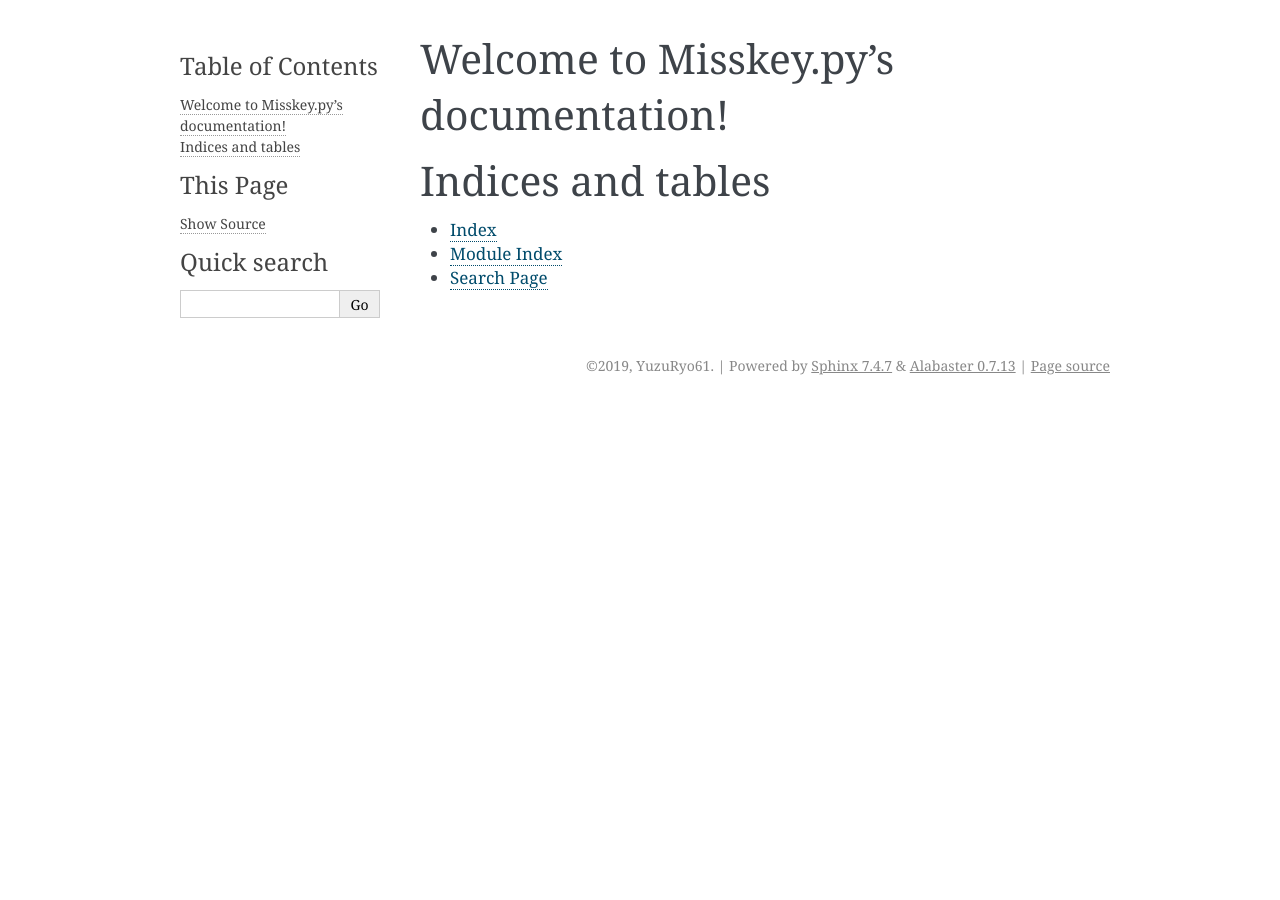
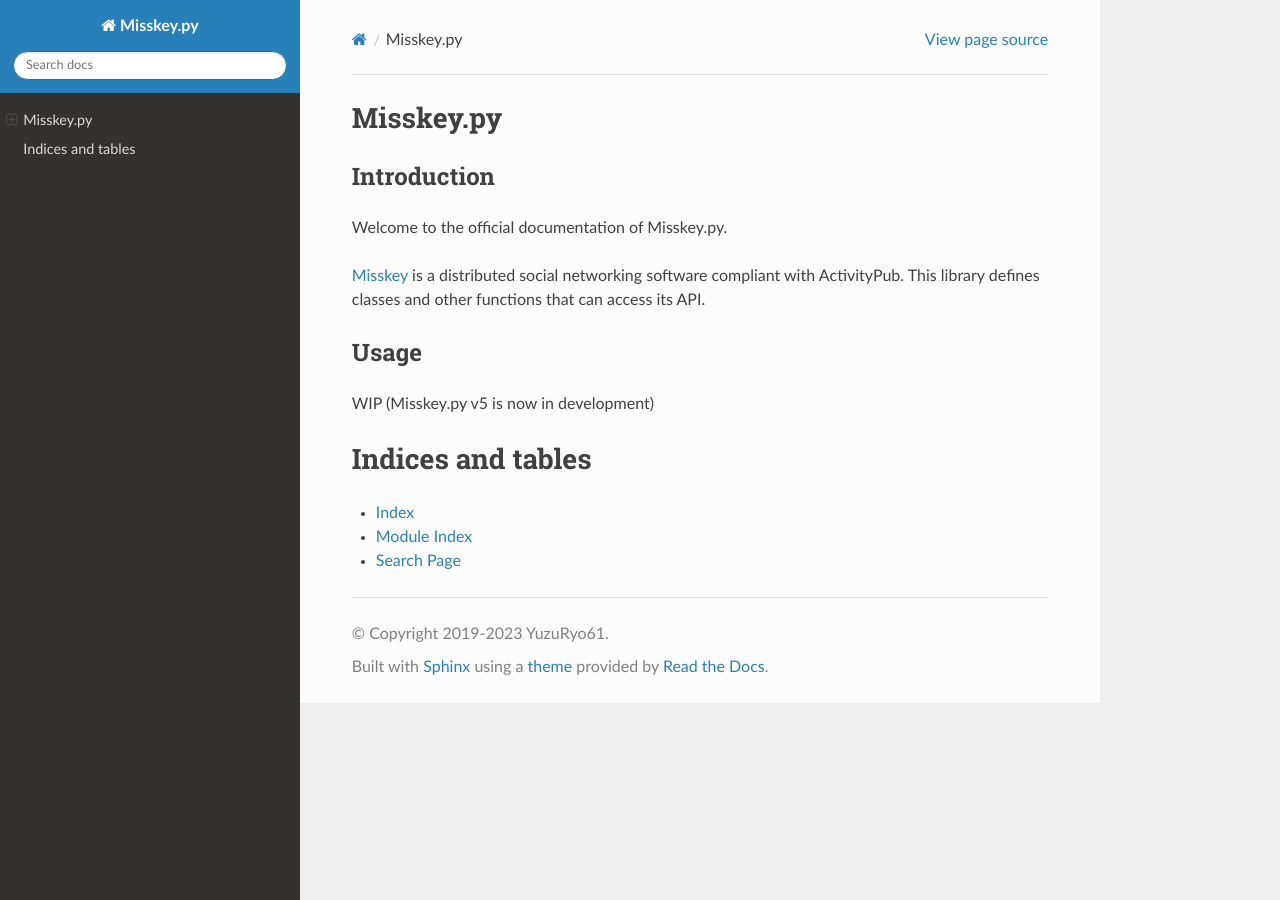
Before and after one commit to YuzuRyo61/Misskey.py, a Sphinx documentation site: the page built from docs/index.rst, in a window 1280 px wide. Built offline with Sphinx 7.4.7 and the Read the Docs theme 2.0.0, drawn with Linux system fonts in a browser that asks for light colours.

Commit message:
Documentation (WIP)

```diff
--- a/docs/conf.py
+++ b/docs/conf.py
@@ -7,7 +7,7 @@
 # https://www.sphinx-doc.org/en/master/usage/configuration.html#project-information
 
 project = 'Misskey.py'
-copyright = '2019, YuzuRyo61'
+copyright = '2019-2023 YuzuRyo61'
 author = 'YuzuRyo61'
 
 # -- General configuration ---------------------------------------------------
@@ -23,5 +23,5 @@
 # -- Options for HTML output -------------------------------------------------
 # https://www.sphinx-doc.org/en/master/usage/configuration.html#options-for-html-output
 
-html_theme = 'alabaster'
+html_theme = 'sphinx_rtd_theme'
 html_static_path = ['_static']
--- a/docs/index.rst
+++ b/docs/index.rst
@@ -1,16 +1,18 @@
-.. Misskey.py documentation master file, created by
-   sphinx-quickstart on Fri Nov  3 12:45:49 2023.
-   You can adapt this file completely to your liking, but it should at least
-   contain the root `toctree` directive.
+Misskey.py
+==========
 
-Welcome to Misskey.py's documentation!
-======================================
+Introduction
+------------
+Welcome to the official documentation of Misskey.py.
 
-.. toctree::
-   :maxdepth: 2
-   :caption: Contents:
+`Misskey`_ is a distributed social networking software compliant with ActivityPub. This library defines classes and other functions that can access its API.
 
+.. _Misskey: https://misskey-hub.net
 
+Usage
+-----
+
+WIP (Misskey.py v5 is now in development)
 
 Indices and tables
 ==================
--- a/pyproject.toml
+++ b/pyproject.toml
@@ -47,6 +47,7 @@
 
 [tool.poetry.group.docs.dependencies]
 sphinx = "^7.2.6"
+sphinx-rtd-theme = "^1.3.0"
 
 
 [tool.poetry.group.dev.dependencies]
```
Also changed, not shown: 1 other file.
